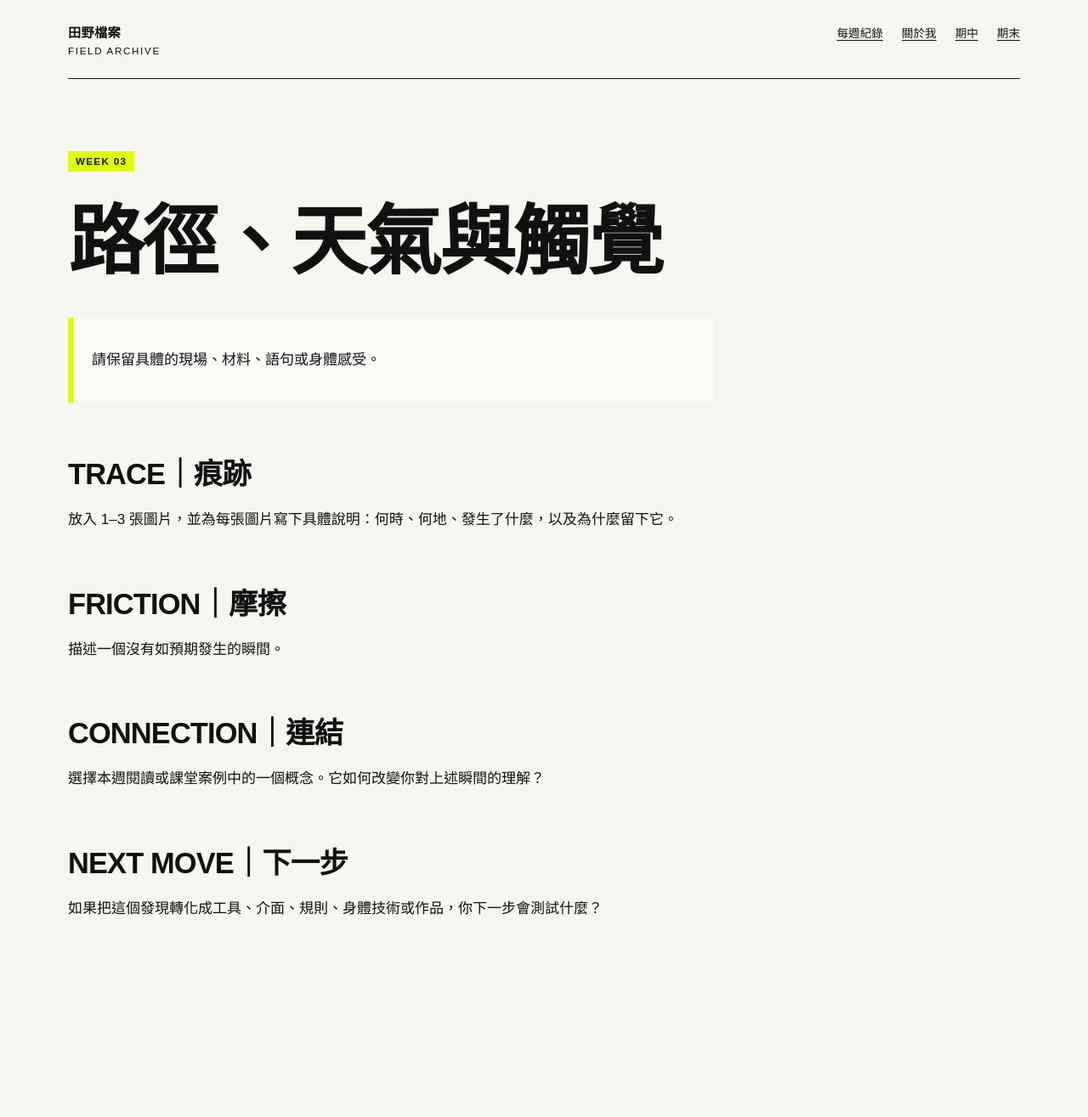
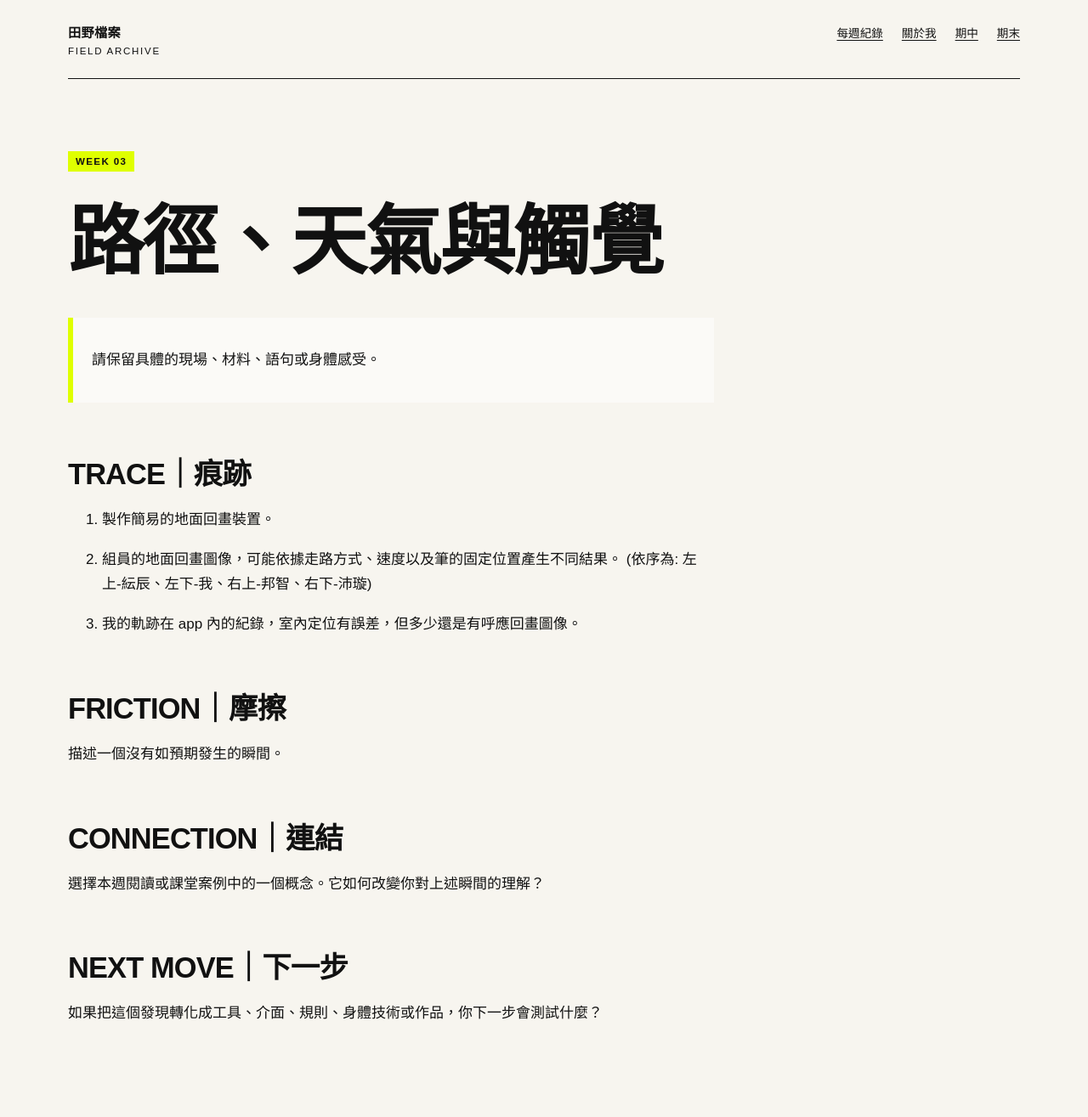
Before and after one commit to ivyjih/fieldworkarchive, a Jekyll site: the page built from weeks/week-03.md, in a window 1280 px wide. Shown: the whole page at 85% size. Built offline with Jekyll 4.4.1, drawn with Linux system fonts in a browser that asks for light colours; before the commit the page ends 1192 px from its top, so only the background shows below that.

Commit message:
Update week-03.md

```diff
--- a/weeks/week-03.md
+++ b/weeks/week-03.md
@@ -11,7 +11,11 @@ permalink: /weeks/week-03/
 
 ## TRACE｜痕跡
 
-放入 1–3 張圖片，並為每張圖片寫下具體說明：何時、何地、發生了什麼，以及為什麼留下它。
+1. 製作簡易的地面回畫裝置。
+
+2. 組員的地面回畫圖像，可能依據走路方式、速度以及筆的固定位置產生不同結果。 (依序為: 左上-紜辰、左下-我、右上-邦智、右下-沛璇)
+
+3. 我的軌跡在 app 內的紀錄，室內定位有誤差，但多少還是有呼應回畫圖像。
 
 ## FRICTION｜摩擦
 
```
